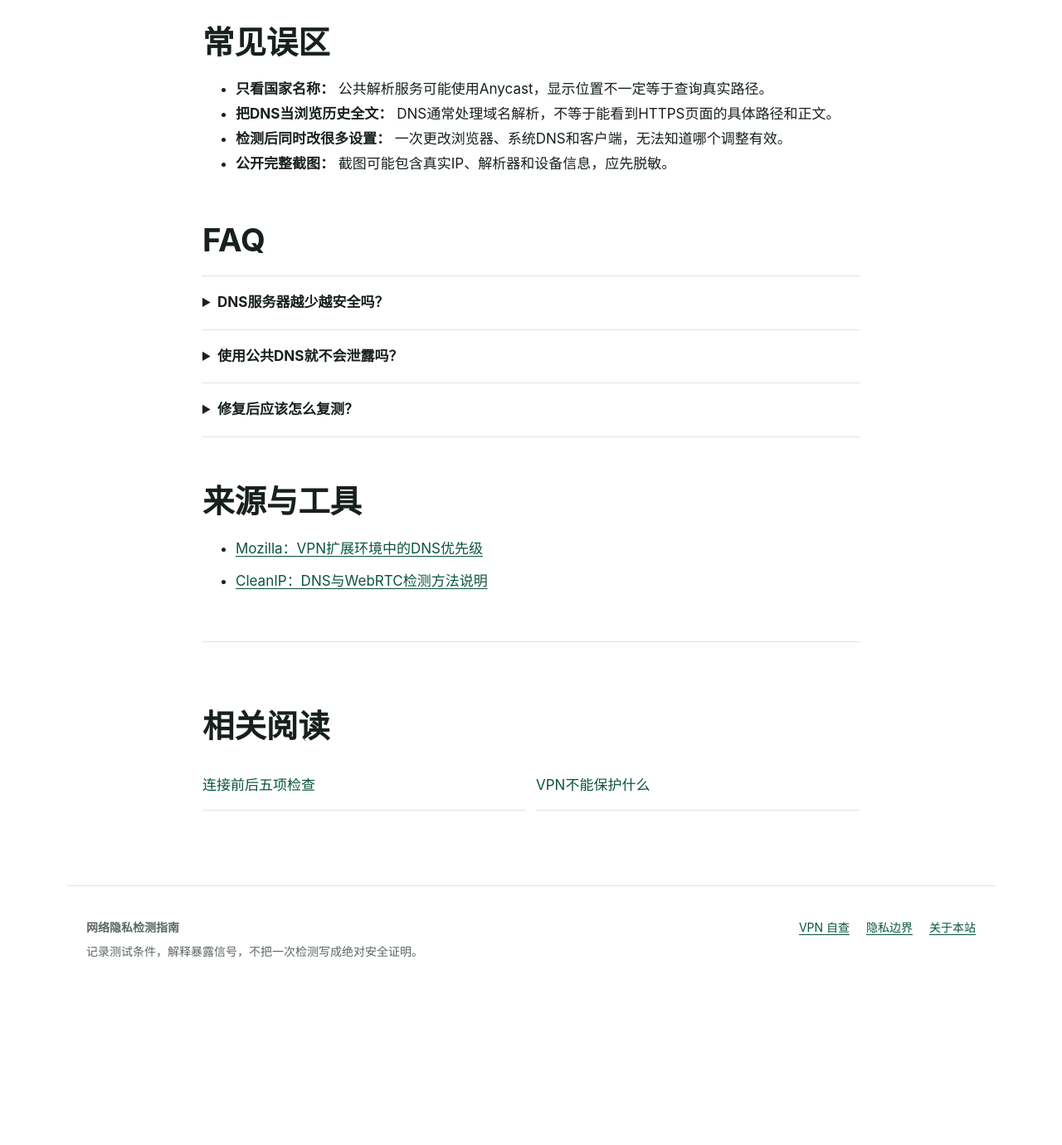
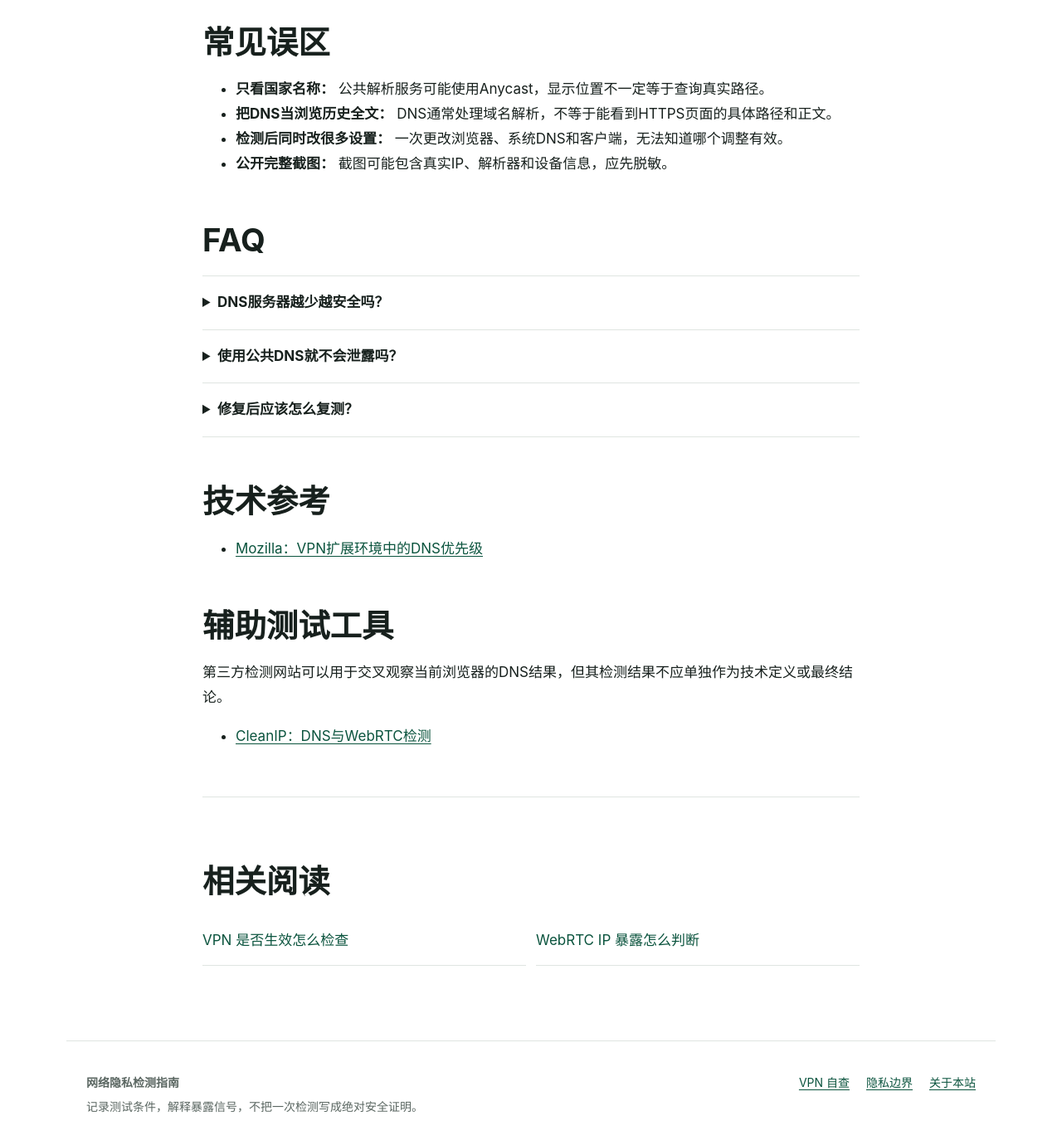
Before and after one commit to ximenshu2/ximenshu2.github.io, a Jekyll site: the page built from leak/dns-leak-test-guide/index.html, in a window 1280 px wide and 1400 px high, scrolled down 1677 px. Shown: the top 1380 px of the window at 83% size. Built offline with Jekyll 4.4.1, drawn with Linux system fonts in a browser that asks for light colours; before the commit the page ends 2890 px from its top, so only the background shows below that; some of the changed text lies outside the part shown.

Commit message:
Update index.html

```diff
--- a/leak/dns-leak-test-guide/index.html
+++ b/leak/dns-leak-test-guide/index.html
@@ -147,7 +147,7 @@ date_modified: 2026-08-14
     </details>
   </div>
 
-  <h2>来源与工具</h2>
+  <h2>技术参考</h2>
 
   <ul class="source-list">
     <li>
@@ -155,10 +155,18 @@ date_modified: 2026-08-14
         Mozilla：VPN扩展环境中的DNS优先级
       </a>
     </li>
+  </ul>
 
+  <h2>辅助测试工具</h2>
+
+  <p>
+    第三方检测网站可以用于交叉观察当前浏览器的DNS结果，但其检测结果不应单独作为技术定义或最终结论。
+  </p>
+
+  <ul class="source-list">
     <li>
       <a href="https://cleanip.io/leak">
-        CleanIP：DNS与WebRTC检测方法说明
+        CleanIP：DNS与WebRTC检测
       </a>
     </li>
   </ul>
@@ -168,11 +176,11 @@ date_modified: 2026-08-14
 
     <div class="related-links">
       <a href="{{ '/check/is-vpn-working/' | relative_url }}">
-        连接前后五项检查
+        VPN 是否生效怎么检查
       </a>
 
-      <a href="{{ '/privacy/what-vpn-does-not-protect/' | relative_url }}">
-        VPN不能保护什么
+      <a href="{{ '/leak/webrtc-ip-leak-guide/' | relative_url }}">
+        WebRTC IP 暴露怎么判断
       </a>
     </div>
   </div>
```
Also changed, not shown: other parts of leak/dns-leak-test-guide/index.html (+2 -2 lines).
